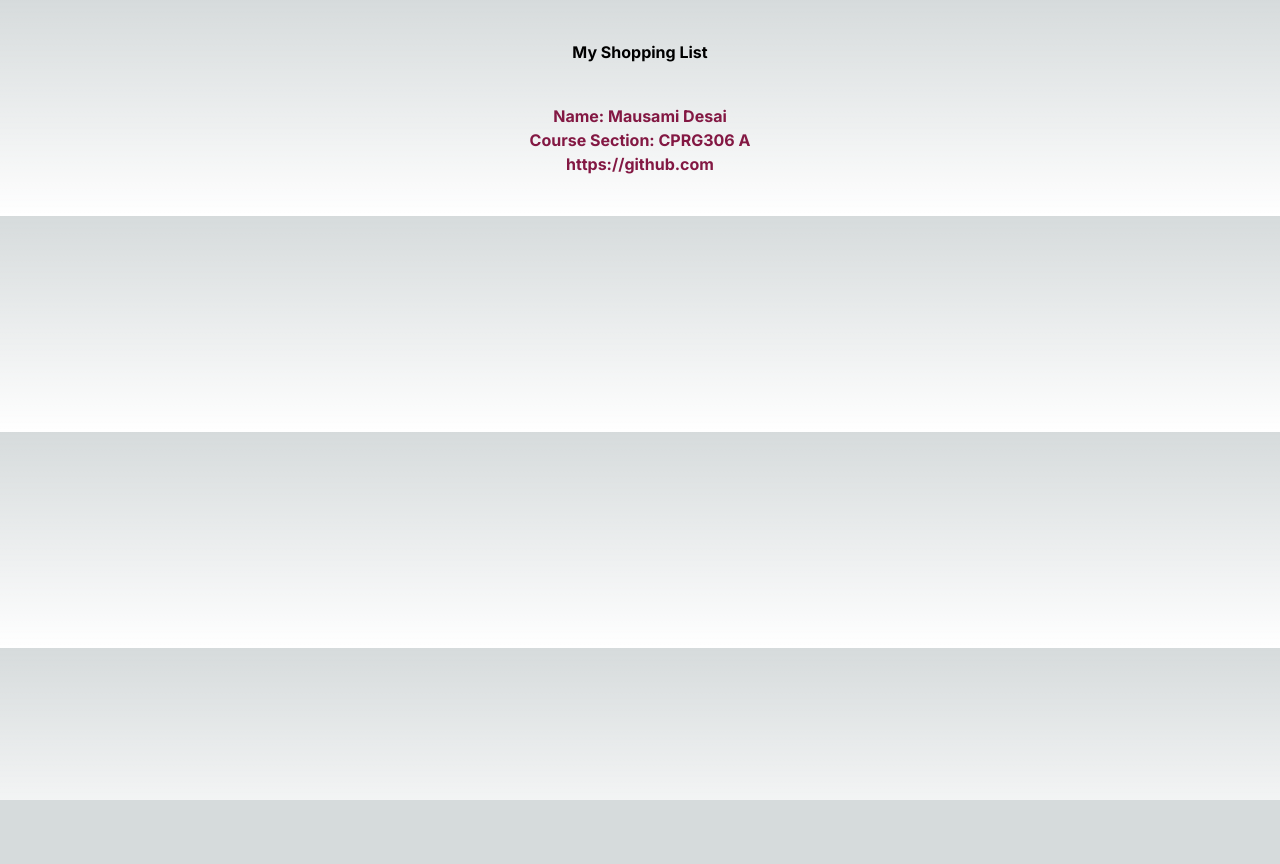
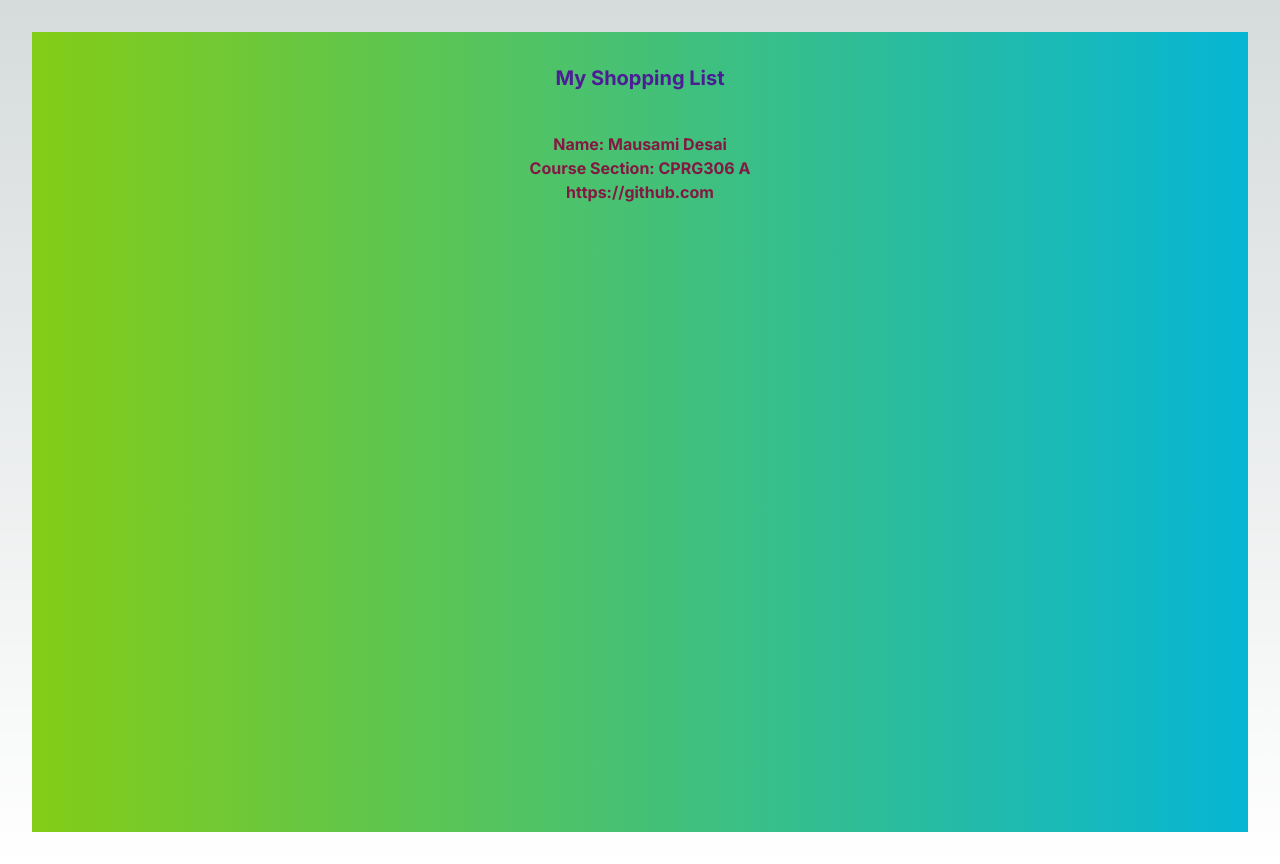
Before and after one commit to mosmee21/cprg306-assignments, a Next.js app: page /week2 in a window 1280 px wide. Before the commit the page ends 800 px from the top, so only its background shows below. Built offline with nearby package versions, Linux system fonts and the light colour scheme.

Commit message:
css added

```diff
--- a/app/page.js
+++ b/app/page.js
@@ -3,7 +3,7 @@ import StudentInfo from "./studentInfo";
 
 export default function page() {
   return (
-      <div className="text-center text-violet-900 bg-cyan-600 p-10 m-10 rounded-lg font-bold ">
+      <div className="text-center text-violet-900 bg-gradient-to-r from-lime-500 to-cyan-500 p-10 m-10 rounded-lg font-bold ">
         <h1 className="text-xl mt-10 mb-10" >CPRG 306: Web Development 2 - Assignments</h1>
         <StudentInfo/><br></br>
         <Link href="./week2">week 2</Link><br></br>
--- a/app/week2/page.js
+++ b/app/week2/page.js
@@ -1,8 +1,8 @@
 import StudentInfo from "../studentInfo";
 export default function week2() {
     return(
-        <div className="text-center ,p-10 m-10">
-            <h1 className="font-bold , text-white, text-mt-10 mb-10">My Shopping List</h1>
+        <div className=" min-h-screen text-center text-violet-900 bg-gradient-to-r from-lime-500 to-cyan-500  p-8 m-8 ">
+            <h1 className="font-bold text-xl text-mt-10 mb-10">My Shopping List</h1>
             <StudentInfo/>
         </div>
     )
--- a/app/week3/page.js
+++ b/app/week3/page.js
@@ -3,8 +3,8 @@ import ItemList from './item-list';
 
 function Page() {
   return (
-    <div className="min-h-screen bg-gray-100 py-2">
-      <h1 className="text-left text-3xl font-bold mb-6 m-5 text-blue-600">Shopping List</h1>
+    <div className="min-h-screen bg-gradient-to-r from-lime-500 to-cyan-500 py-2">
+      <h1 className=" text-3xl font-bold mb-6 m-5 text-blue-600">Shopping List</h1>
       <div className="container mx-auto max-w-2xl"></div>
       <ItemList />
     </div>
--- a/app/week4/page.js
+++ b/app/week4/page.js
@@ -2,7 +2,7 @@ import NewItem from './new-item';
 
 function Page() {
   return (
-    <div>
+    <div className="bg-gradient-to-r from-lime-500 to-cyan-500 ">
       <NewItem/>
     </div>
   );
```
